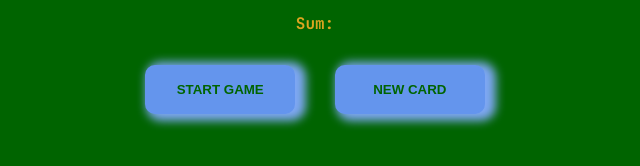
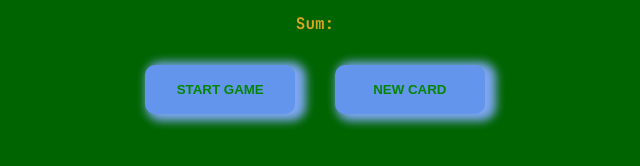
Before and after one commit to gana-18/BlackJack-Game, a plain HTML site: page index.html in a window 1280 px wide. Shown: the part 326-492 px from the top of the page, 325-965 px from the left. Drawn offline with Linux system fonts and the light colour scheme.

Commit message:
updated color

```diff
--- a/style.css
+++ b/style.css
@@ -8,7 +8,7 @@ body{
 }
 button{
     cursor:pointer;
-    color:darkgreen;
+    color:rgb(4, 134, 4);
     font-weight: 900;
     width:150px;
     padding:15px;
```
